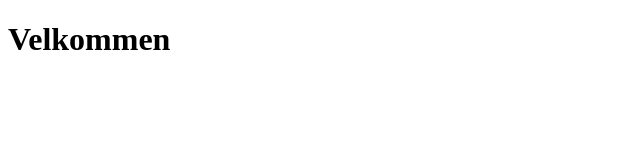
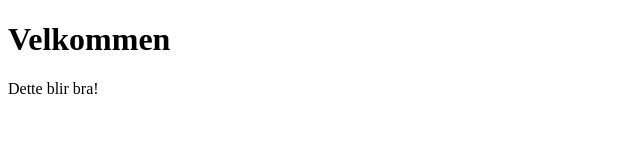
Before and after one commit to rasmusgraver/IT1_Demo, a plain HTML site: page index.html in a window 1280 px wide. Shown: the whole page, without its empty margins (0-640 px from the left). Drawn offline with Linux system fonts and the light colour scheme.

Commit message:
La til første p element

```diff
--- a/index.html
+++ b/index.html
@@ -7,6 +7,7 @@
 </head>
 <body>
     <h1>Velkommen</h1>
+    <p>Dette blir bra!</p>
 
 
 </body>
```
